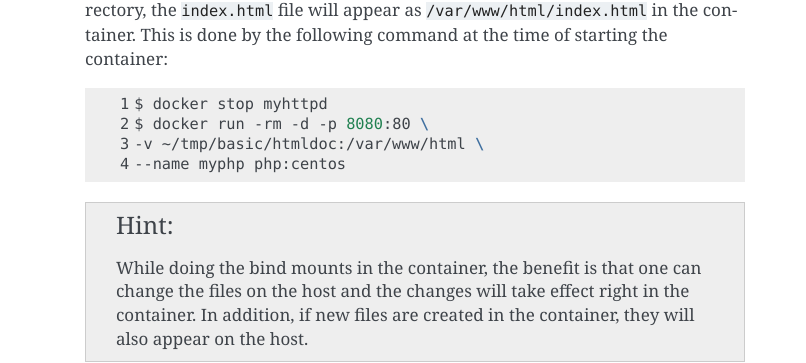
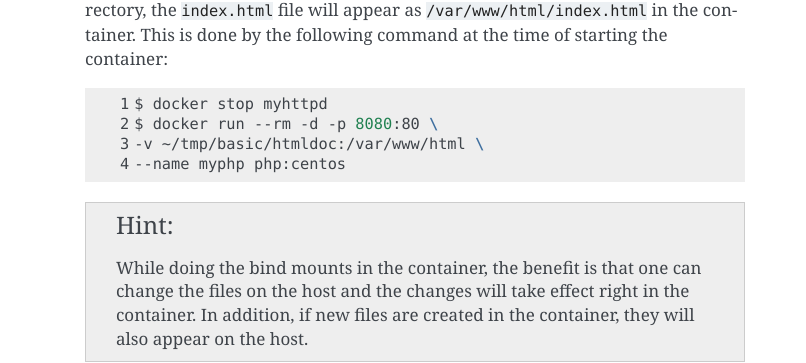
Before and after one commit to Donders-Institute/docker-swarm-setup, a Sphinx documentation site: the page built from doc/tutorial/basic.rst, in a window 1280 px wide and 900 px high, scrolled down 8258 px. Shown: the part 322-685 px from the top of the window, without its empty margins (335-1141 px from the left). Built offline with Sphinx 7.4.7, drawn with Linux system fonts in a browser that asks for light colours.

```diff
--- a/doc/tutorial/basic.rst
+++ b/doc/tutorial/basic.rst
@@ -318,7 +318,7 @@ By binding the directory ``~/basic/htmldoc`` into the container's ``/var/www/htm
     :linenos:
 
     $ docker stop myhttpd
-    $ docker run -rm -d -p 8080:80 \
+    $ docker run --rm -d -p 8080:80 \
     -v ~/tmp/basic/htmldoc:/var/www/html \
     --name myphp php:centos
 
```
